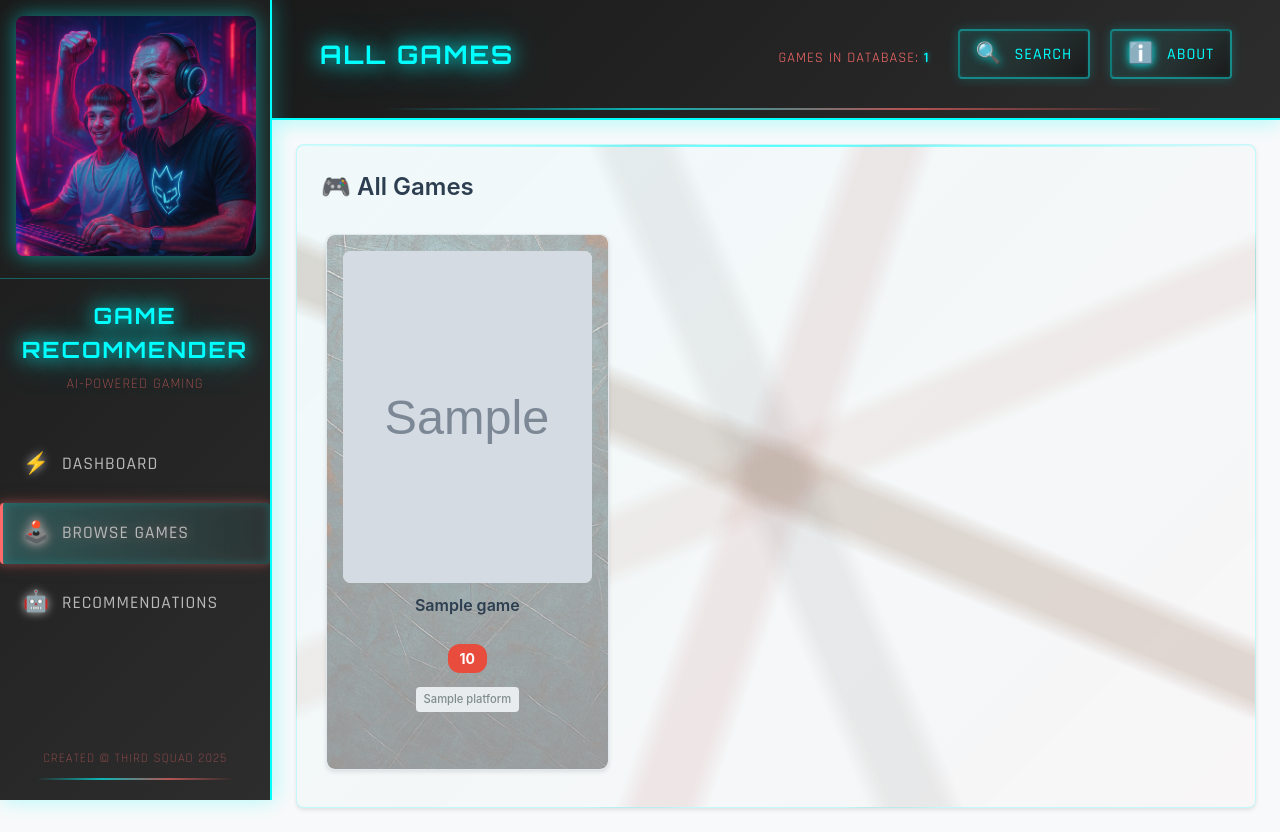
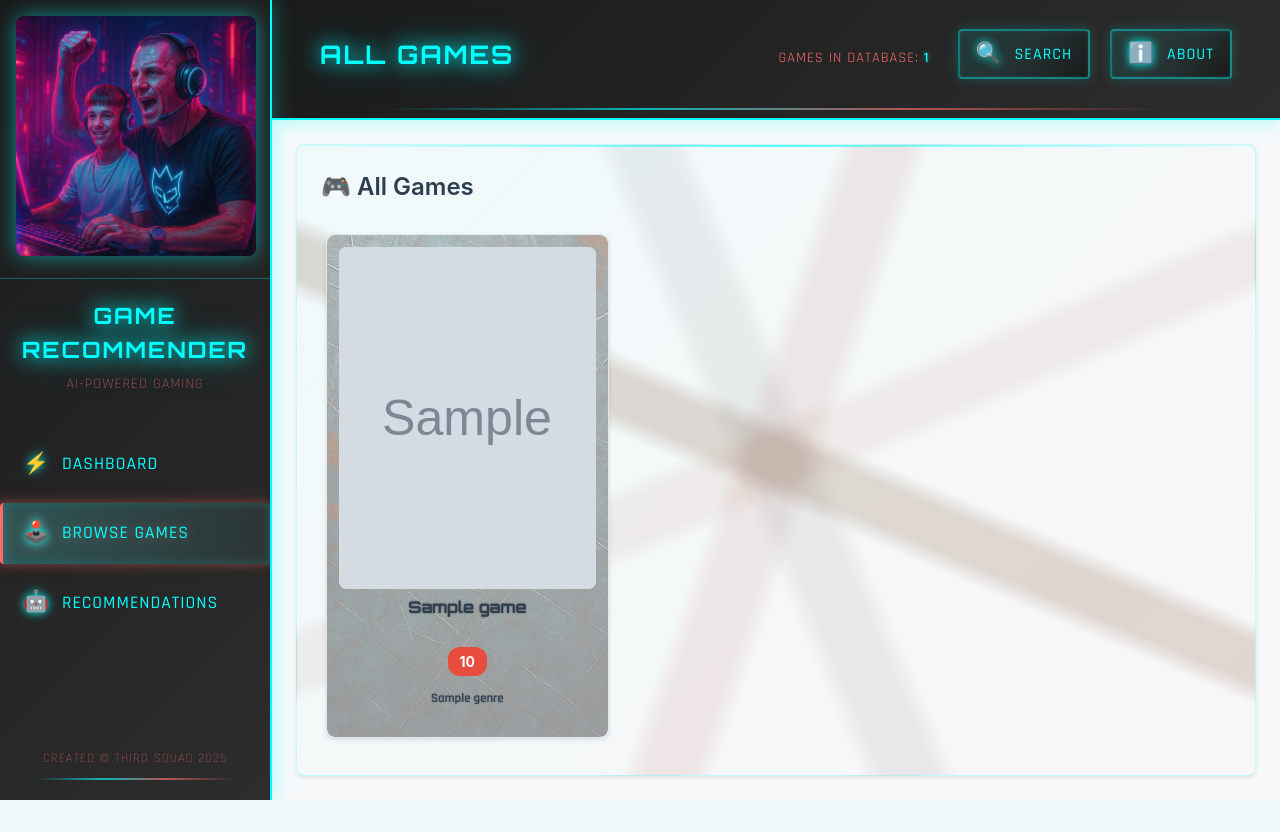
Before and after one commit to SviatoslavS-ui/Game-recomendations, a Spring app: page /pages/games in a window 1280 px wide. After the commit the page ends 800 px from the top, so only its background shows below. Run offline with Thymeleaf, Linux system fonts and the light colour scheme; the template is opened without the code that fills it: most values are stand-ins (such as "Sample title", 1, 10 or a date in 2020); grey boxes marked "Sample" are stand-in pictures; data that the repository does not hold is empty.

Commit message:
v0.9 everything there but recommend engine

```diff
--- a/src/main/resources/static/css/game-card.css
+++ b/src/main/resources/static/css/game-card.css
@@ -4,7 +4,7 @@
 .game-card {
   background: var(--background-primary);
   border-radius: var(--radius-md);
-  padding: var(--space-4);
+  padding: var(--space-3);
   box-shadow: 0 2px 4px rgba(0, 0, 0, 0.1);
   border: 1px solid var(--border-light);
   transition: all 0.2s ease;
@@ -43,13 +43,13 @@
 
 /* Enhanced texture visibility on hover */
 .game-card:hover::before {
-  opacity: 0.6; /* Slightly more visible texture on hover */
+  opacity: 0.6;
 }
 
 /* Ensure all content appears above texture overlay */
 .game-card > * {
   position: relative;
-  z-index: 2; /* Above texture overlay */
+  z-index: 2;
 }
 
 .game-image {
@@ -59,7 +59,7 @@
   background-color: var(--background-tertiary);
   border-radius: var(--radius-md);
   overflow: hidden;
-  margin-bottom: var(--space-3);
+  margin-bottom: var(--space-2);
 }
 
 .game-image img {
@@ -78,6 +78,7 @@
 .game-title {
   font-size: 1rem;
   font-weight: 600;
+  font-family: 'Orbitron', sans-serif;
   color: var(--text-primary);
   margin-bottom: var(--space-2);
   line-height: 1.3;
@@ -87,6 +88,7 @@
   -webkit-line-clamp: 2;
   -webkit-box-orient: vertical;
   overflow: hidden;
+  text-shadow: 0 0 2px rgba(0, 0, 0, 0.5);
 }
 
 /* Score Badges */
@@ -112,54 +114,31 @@
   background-color: var(--accent-red);
 }
 
-/* Platform Tags */
-.game-platforms {
+/* Genre Tags */
+.game-genres {
   display: flex;
   flex-wrap: wrap;
   gap: var(--space-1);
   justify-content: center;
-  align-content: flex-start; /* Align content to the top */
-  height: 3.5rem; /* Fixed height for two rows of platform tags */
-  overflow: hidden; /* Hide overflow if there are too many platforms */
-  margin-bottom: var(--space-3); /* Consistent spacing */
-  min-height: 3.5rem; /* Ensure minimum height even when empty */
+  align-content: flex-start;
+  height: 1.8rem;
+  overflow: hidden;
+  margin-bottom: var(--space-2);
+  min-height: 1.8rem;
 }
 
-/* No ellipsis indicator - showing all platforms */
-
-.platform-tag {
-  background-color: var(--background-tertiary);
-  color: var(--text-secondary);
-  padding: var(--space-1) var(--space-2);
-  border-radius: var(--radius-sm);
-  font-size: 0.7rem;
-  font-weight: 500;
+.genre-tag {
+  color: var(--text-primary);
+  font-family: 'Rajdhani', sans-serif;
+  font-size: 0.8rem;
+  font-weight: 600;
   margin: 0.1rem;
   white-space: nowrap;
+  text-shadow: 0 0 2px rgba(0, 0, 0, 0.3);
+  transition: color 0.2s ease, text-shadow 0.2s ease;
 }
 
-/* Details Button */
-.view-details-btn {
-  display: inline-block;
-  background-color: var(--primary-blue);
-  color: var(--text-white);
-  border: none;
-  border-radius: 4px;
-  padding: var(--space-2) var(--space-4);
-  margin-top: var(--space-3);
-  font-size: 0.9rem;
-  font-weight: 500;
-  cursor: pointer;
-  transition: background-color 0.2s ease, transform 0.1s ease;
-  text-align: center;
-  width: 100%;
+.genre-tag:hover {
+  color: var(--accent-red);
+  text-shadow: 0 0 4px rgba(255, 0, 0, 0.4);
 }
-
-.view-details-btn:hover {
-  background-color: var(--primary-blue-dark);
-  transform: translateY(-1px);
-}
-
-.view-details-btn:active {
-  transform: translateY(0);
-}
--- a/src/main/resources/static/css/sidebar.css
+++ b/src/main/resources/static/css/sidebar.css
@@ -134,6 +134,7 @@
     font-weight: 500;
     position: relative;
     overflow: hidden;
+    color: var(--cyberpunk-cyan);
     border-left: 0.1875rem solid transparent;
     border-radius: var(--border-radius-sm);
     pointer-events: auto;
@@ -146,6 +147,7 @@
     border-left-color: var(--cyberpunk-cyan);
     transform: translateX(0.3125rem);
     filter: drop-shadow(var(--glow-cyan-md));
+    color: var(--cyberpunk-coral);
     box-shadow:
         var(--shadow-cyan-soft),
         inset 0 0 0.25rem rgba(0, 255, 255, 0.1);
--- a/src/main/resources/static/js/game-details-modal.js
+++ b/src/main/resources/static/js/game-details-modal.js
@@ -115,15 +115,15 @@
         setElementText('metacriticScore', gameData.metacriticScore);
         const score = parseInt(gameData.metacriticScore);
         metacriticScoreEl.className = 'score-value ' +
-            (score >= 75 ? 'score-high' : (score >= 50 ? 'score-medium' : 'score-low'));
+            (score >= 80 ? 'score-high' : (score >= 50 ? 'score-medium' : 'score-low'));
     }
 
     const userScoreEl = document.getElementById('userScore');
     if (userScoreEl && gameData.userScore) {
         setElementText('userScore', gameData.userScore);
-        const score = parseFloat(gameData.userScore) * 10; // Convert to same scale as metacritic
+        const score = parseFloat(gameData.userScore); // Keep original 0-9.9 scale
         userScoreEl.className = 'score-value ' +
-            (score >= 75 ? 'score-high' : (score >= 50 ? 'score-medium' : 'score-low'));
+            (score >= 8.0 ? 'score-high' : (score >= 5.0 ? 'score-medium' : 'score-low'));
     }
 
     setElementText('ageRating', gameData.ageRating);
--- a/src/main/resources/templates/fragments/game-card.html
+++ b/src/main/resources/templates/fragments/game-card.html
@@ -11,13 +11,13 @@
             <img th:unless="${game != null}" src="/images/placeholder-game.jpg" alt="Game Image">
         </div>
         <div class="game-info">
-            <h3 class="game-title" th:text="${game != null ? game.title : 'Unknown Game'}">Game Title</h3>
+            <h3 class="game-title cyberpunk-text" th:text="${game != null ? game.title : 'Unknown Game'}">Game Title</h3>
             <div class="game-score" th:if="${game != null && game.metacriticScore != null}"
                 th:classappend="${game.metacriticScore >= 75} ? 'score-high' : (${game.metacriticScore >= 50} ? 'score-medium' : 'score-low')">
                 <span th:text="${game.metacriticScore}">85</span>
             </div>
-            <div class="game-platforms" th:if="${game != null && game.platforms != null}">
-                <span th:each="platform : ${game.platforms}" th:text="${platform}" class="platform-tag">PC</span>
+            <div class="game-genres" th:if="${game != null && game.genres != null}">
+                <span th:each="genre : ${game.genres}" th:text="${genre}" class="genre-tag cyberpunk-text">Action</span>
             </div>
         </div>
     </div>
```
Also changed, not shown: src/main/resources/static/css/game-details-modal.css (+21 -10 lines).
